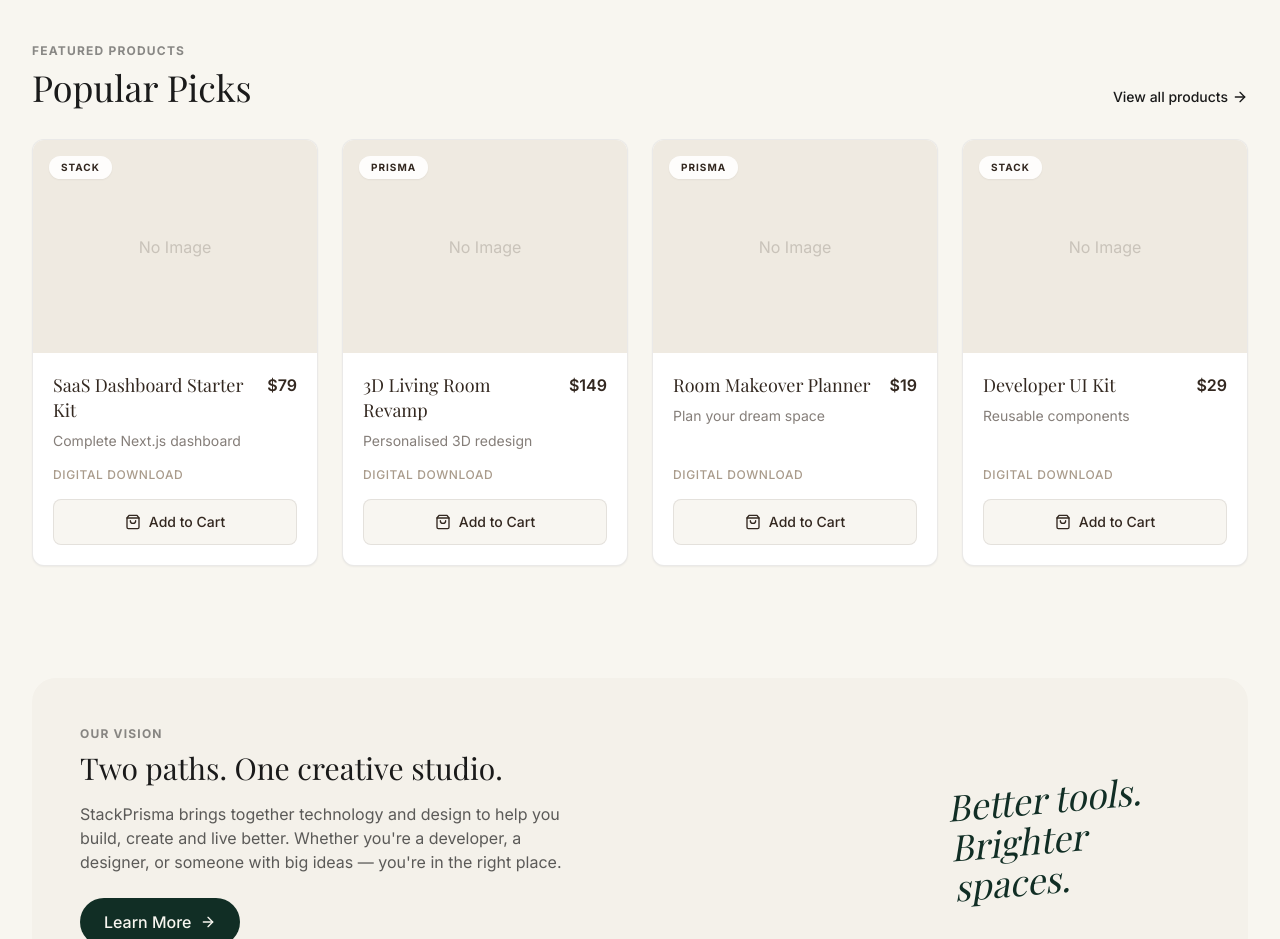
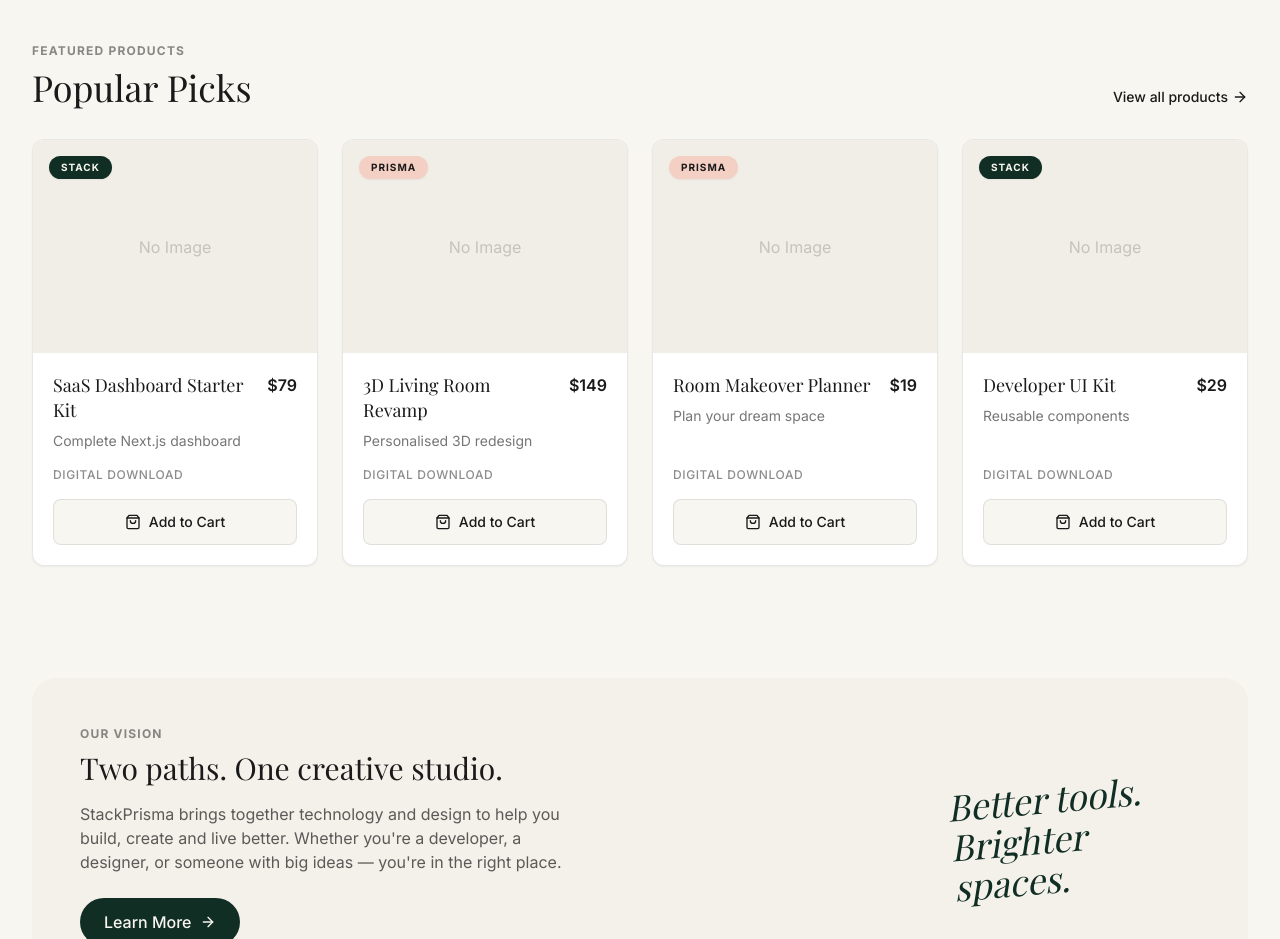
Before and after one commit to GraceM-Portfolio/businessprisma, a Next.js app: page / in a window 1280 px wide. Shown: the part 1740-2679 px from the top of the page. Built offline with nearby package versions, Linux system fonts and the light colour scheme; a web font is replaced by a local one.

Commit message:
Update ProductCard.tsx

```diff
--- a/src/components/ProductCard.tsx
+++ b/src/components/ProductCard.tsx
@@ -6,15 +6,13 @@ import { ShoppingBag } from "lucide-react";
 
 export default function ProductCard({ product }: { product: any }) {
   const { addToCart } = useCart();
-
-  // Format label from the array (e.g., "PDF, Canva template")
+  const isStack = product.tags?.includes('Stack') || product.format?.includes('Next.js') || product.format?.includes('React');
   const formatLabel = product.format?.join(" • ") || "Digital Download";
 
   return (
-    <div className="group flex flex-col h-full bg-white rounded-xl border border-prisma-espresso/10 shadow-sm hover:shadow-xl hover:border-prisma-espresso/20 transition-all duration-300 overflow-hidden">
+    <div className="group flex flex-col h-full bg-white rounded-xl border border-brand-charcoal/10 shadow-sm hover:shadow-xl transition-all duration-300 overflow-hidden">
 
-      {/* Image Container with standard 4:3 ratio */}
-      <div className="aspect-[4/3] relative overflow-hidden bg-prisma-cream w-full">
+      <div className="aspect-[4/3] relative overflow-hidden bg-brand-light w-full">
         <Link href={`/product/${product.slug || product.id}`}>
           {product.image_url ? (
             <Image
@@ -25,40 +23,40 @@ export default function ProductCard({ product }: { product: any }) {
               sizes="(max-width: 768px) 100vw, (max-width: 1200px) 50vw, 25vw"
             />
           ) : (
-            <div className="absolute inset-0 flex items-center justify-center text-prisma-espresso/20">No Image</div>
+            <div className="absolute inset-0 flex items-center justify-center text-brand-charcoal/20">No Image</div>
           )}
         </Link>
 
-        {/* Category Tag */}
         {product.tags && product.tags[0] && (
-          <div className="absolute top-4 left-4 px-3 py-1 bg-white/90 backdrop-blur-sm text-[10px] font-bold tracking-widest uppercase text-prisma-espresso rounded-full shadow-sm">
+          <div className={`absolute top-4 left-4 px-3 py-1 text-[10px] font-bold tracking-widest uppercase rounded-full shadow-sm ${
+            isStack ? 'bg-brand-green text-brand-cream' : 'bg-brand-peach text-brand-charcoal'
+          }`}>
             {product.tags[0]}
           </div>
         )}
       </div>
 
-      {/* Content Container */}
       <div className="p-5 flex flex-col flex-grow">
         <div className="flex justify-between items-start mb-2 gap-4">
           <Link href={`/product/${product.slug || product.id}`} className="flex-1">
-            <h3 className="font-serif text-lg leading-snug text-prisma-espresso group-hover:text-prisma-bronze transition-colors line-clamp-2">
+            <h3 className="font-serif text-lg leading-snug text-brand-charcoal group-hover:text-brand-green transition-colors line-clamp-2">
               {product.title}
             </h3>
           </Link>
-          <span className="font-semibold text-prisma-espresso">${product.price}</span>
+          <span className="font-semibold text-brand-charcoal">${product.price}</span>
         </div>
 
-        <p className="text-sm text-prisma-espresso/60 line-clamp-2 mb-4 flex-grow">
+        <p className="text-sm text-brand-charcoal/60 line-clamp-2 mb-4 flex-grow">
           {product.description}
         </p>
 
-        <div className="text-xs text-prisma-taupe font-medium mb-4 uppercase tracking-wider">
+        <div className="text-xs text-brand-charcoal/50 font-medium mb-4 uppercase tracking-wider">
           {formatLabel}
         </div>
 
         <button
           onClick={() => addToCart(product)}
-          className="w-full flex items-center justify-center gap-2 py-3 rounded-lg bg-prisma-ivory border border-prisma-espresso/10 text-sm font-medium text-prisma-espresso hover:bg-prisma-espresso hover:text-white hover:border-prisma-espresso transition-all"
+          className="w-full flex items-center justify-center gap-2 py-3 rounded-lg bg-brand-cream border border-brand-charcoal/10 text-sm font-medium text-brand-charcoal hover:bg-brand-green hover:text-brand-cream hover:border-brand-green transition-all"
         >
           <ShoppingBag className="w-4 h-4" /> Add to Cart
         </button>
```
